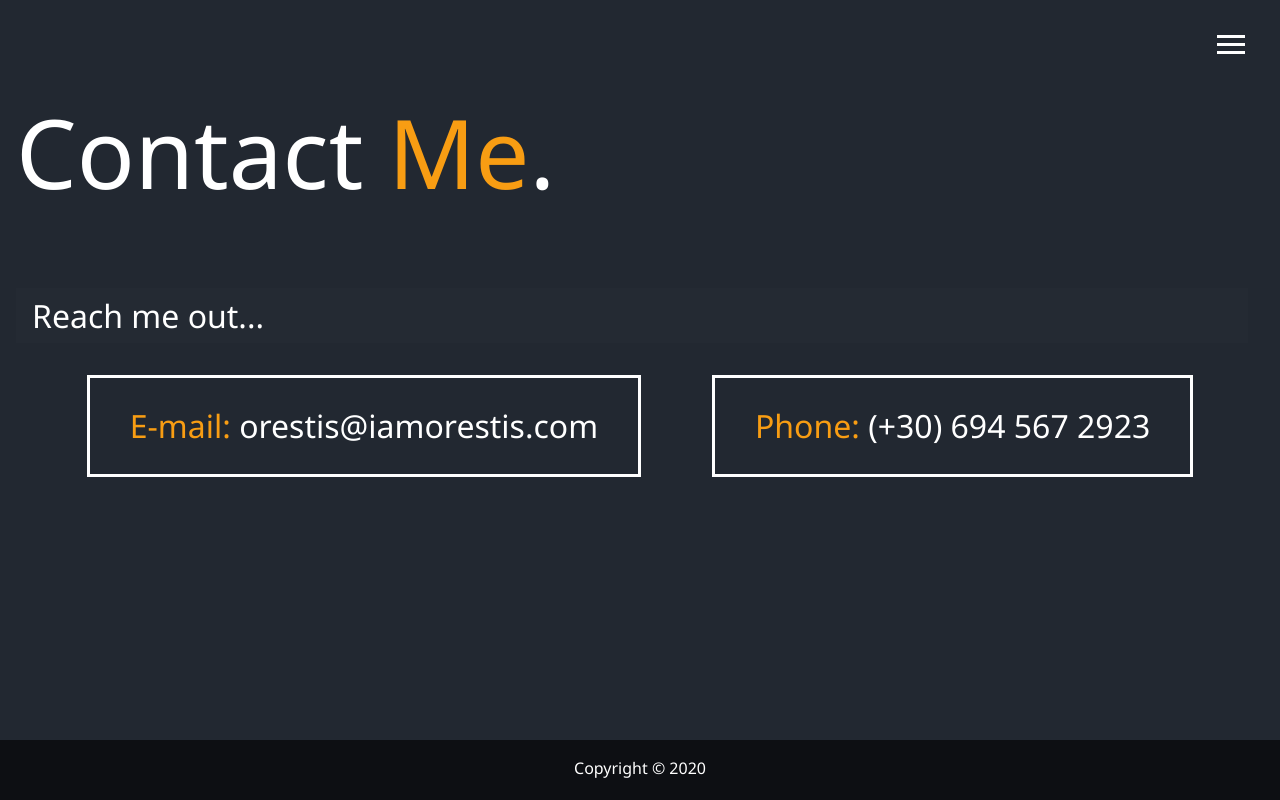
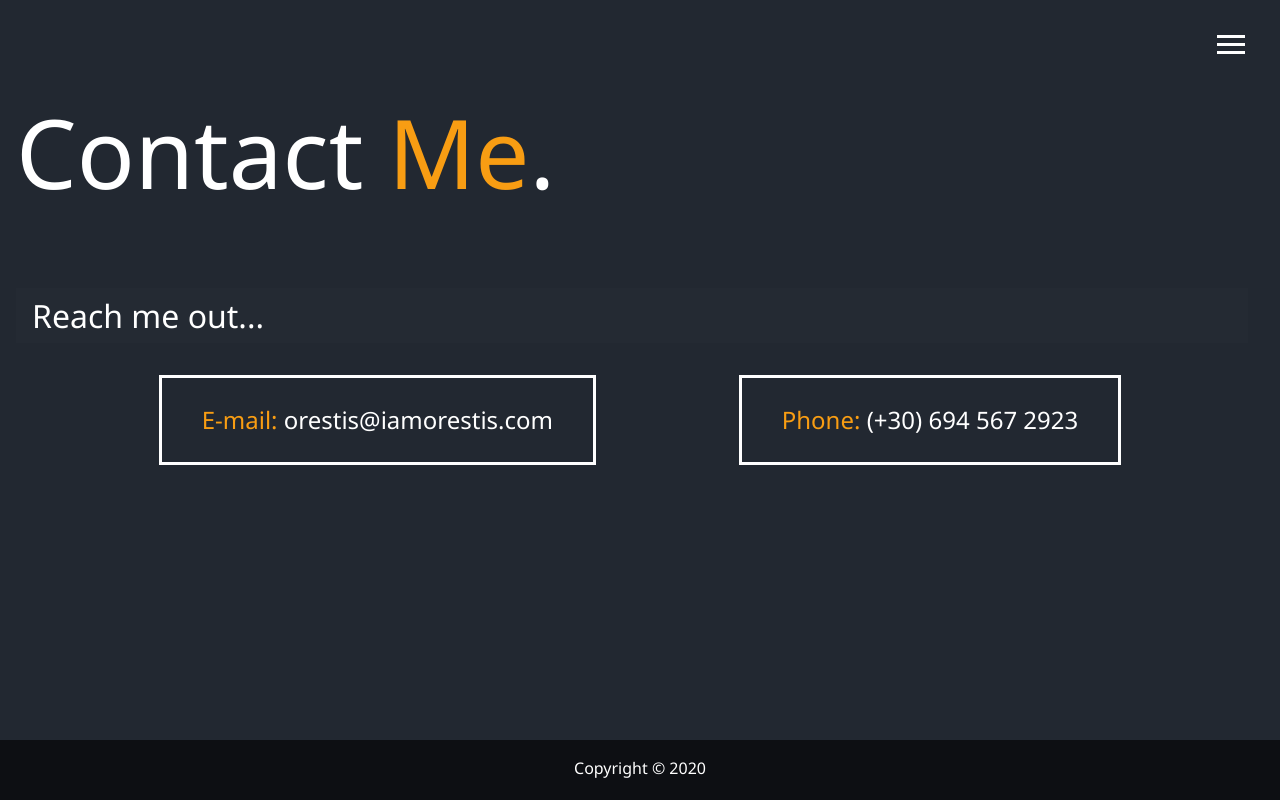
Before and after one commit to Orestisef/my_porfolio, a website: page dist/contact.html in a window 1280 px wide. Drawn offline with Linux system fonts and the light colour scheme.

Commit message:
font size contact change

```diff
--- a/dist/css/main.css
+++ b/dist/css/main.css
@@ -221,7 +221,7 @@ main {
   align-items: center;
   margin-top: 1rem; }
   .boxes div {
-    font-size: 2rem;
+    font-size: 1.5rem;
     border: 3px #fff solid;
     padding: 1.5rem 2.5rem;
     margin-bottom: 3rem;
```
Also changed, not shown: dist/contact.html (+2 -2 lines).
